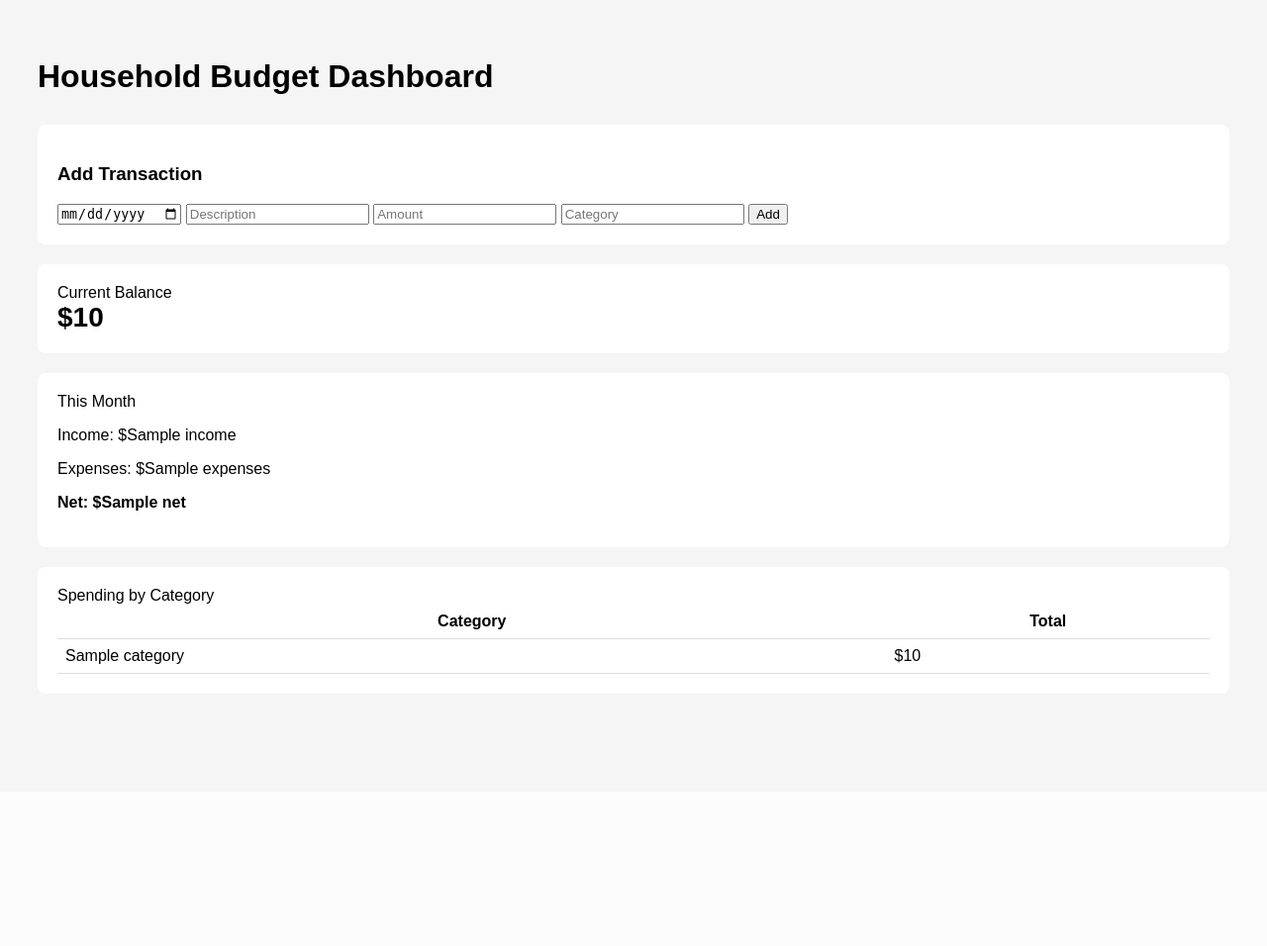
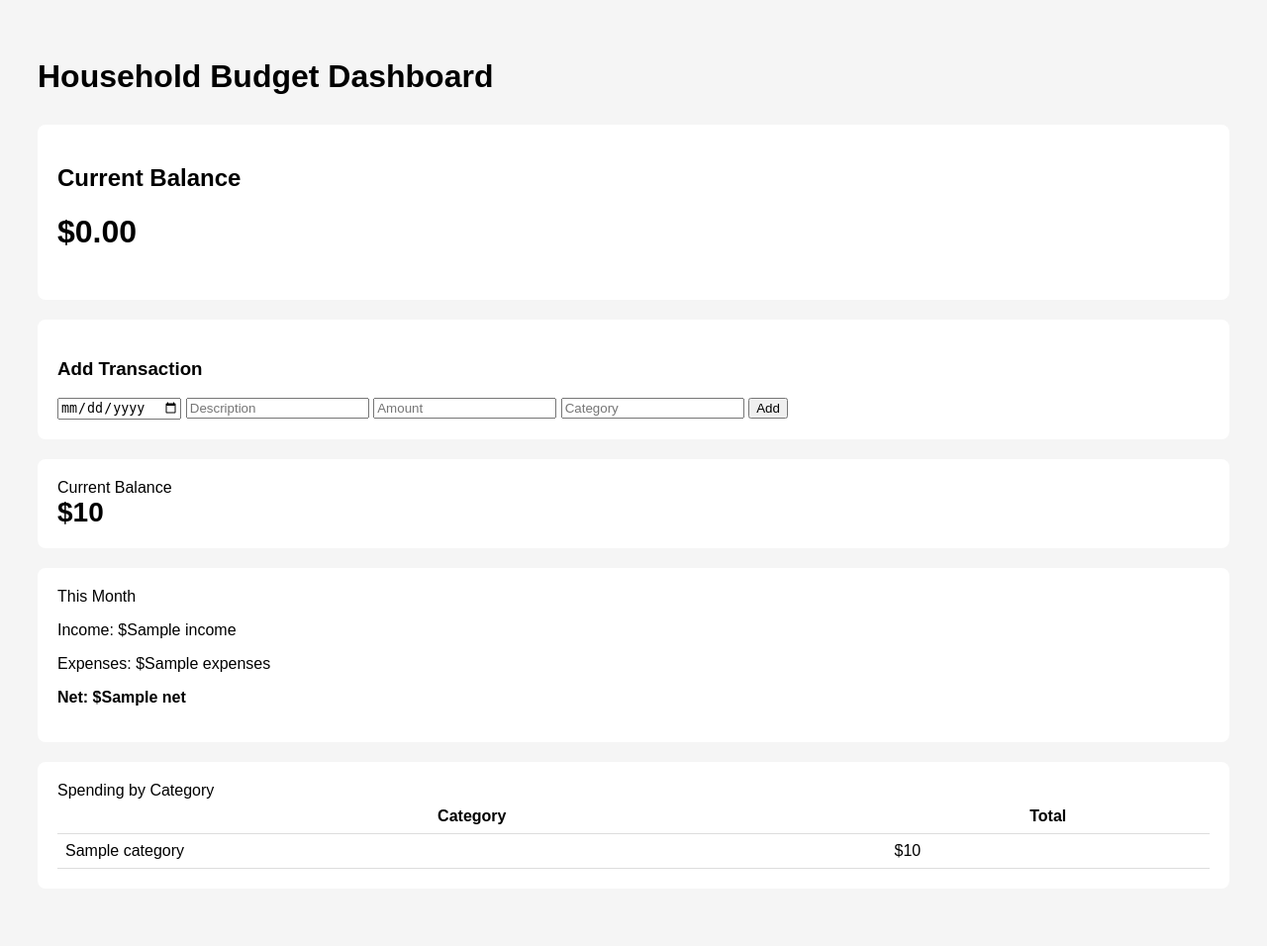
Before and after one commit to akckc/ai-budg, a FastAPI app: template templates/dashboard.html in a window 1280 px wide. Shown: the whole page at 99% size. Before the commit the page ends 681 px from the top, so only its background shows below. Run offline with FastAPI, Linux system fonts and the light colour scheme; the template is opened without the code that fills it: most values are stand-ins (such as "Sample title", 1, 10 or a date in 2020).

Commit message:
dashboard  and update transaction cleanup

```diff
--- a/main.py
+++ b/main.py
@@ -1170,14 +1170,28 @@ def dashboard(request: Request):
     conn = get_db()
     print(conn.execute("SELECT COUNT(*) FROM transactions").fetchone())
     # Current balance
-    balance_row = conn.execute("""
-        SELECT balance
-        FROM transactions
-        ORDER BY date DESC, id DESC
-        LIMIT 1
+    result = conn.execute("""
+        SELECT COALESCE(SUM(amount), 0) FROM transactions
     """).fetchone()
 
-    current_balance = balance_row[0] if balance_row else 0
+    current_balance = result[0]
+
+    # Latest 10 transactions
+    transactions = conn.execute("""
+        SELECT date, description, amount, category
+        FROM transactions
+        ORDER BY date DESC
+        LIMIT 10
+    """).fetchall()
+
+    return templates.TemplateResponse(
+        "dashboard.html",
+        {
+            "request": request,
+            "current_balance": current_balance,
+            "transactions": transactions
+        }
+    )
 
     # This month income
     income = conn.execute("""
@@ -1227,8 +1241,8 @@ def add_transaction(
     conn = get_db()
 
     conn.execute("""
-        INSERT INTO transactions (date, description, amount, category)
-        VALUES (?, ?, ?, ?)
+        INSERT INTO transactions (date, description, amount, category, source)
+        VALUES (?, ?, ?, ?, 'manual')
     """, (date, description, amount, category or "Uncategorized"))
 
     conn.commit()
--- a/templates/dashboard.html
+++ b/templates/dashboard.html
@@ -14,6 +14,10 @@
 <body>
 
 <h1>Household Budget Dashboard</h1>
+<div class="card">
+    <h2>Current Balance</h2>
+    <h1>${{ "%.2f"|format(current_balance) }}</h1>
+</div>
 <div class="card">
     <h3>Add Transaction</h3>
     <form method="post" action="/add-transaction">
```
